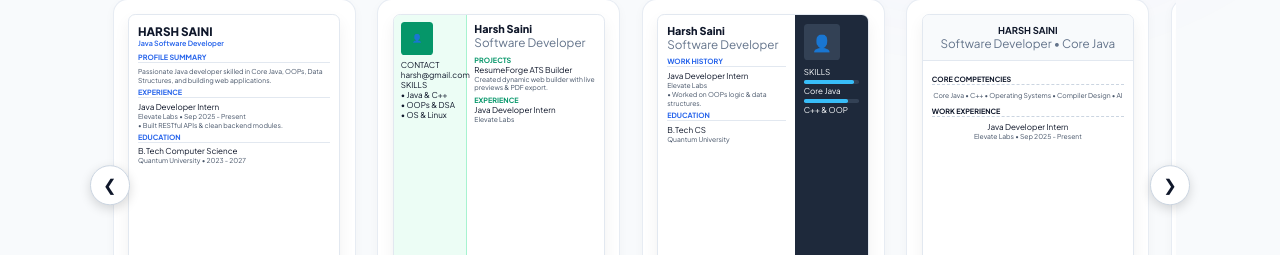
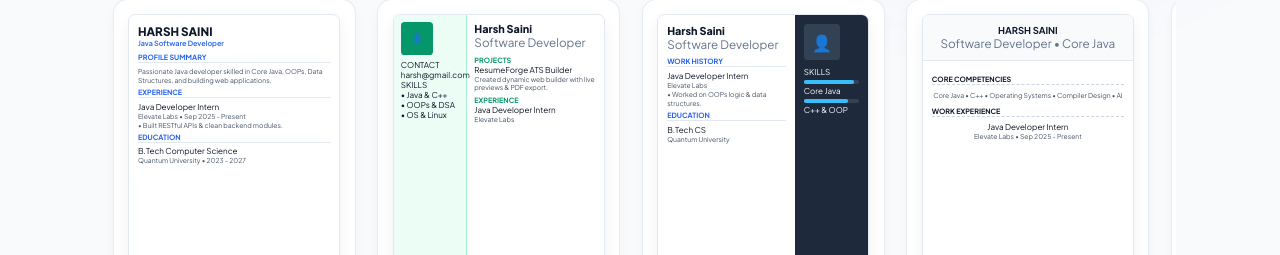
Before and after one commit to Harshsaini11/ResumeFroge-ATS-Builder-full-website, a plain HTML site: page client/home.html in a window 1280 px wide. Shown: the part 867-1122 px from the top of the page. Drawn offline with Linux system fonts and the light colour scheme.

Commit message:
Update home.html

```diff
--- a/client/home.html
+++ b/client/home.html
@@ -126,7 +126,6 @@
 
         <!-- SLIDER WRAPPER WITH ARROWS -->
         <div class="slider-wrapper">
-            <button class="slider-btn prev-btn" onclick="scrollTemplates(-320)">&#10094;</button>
 
             <!-- Cards Container (All 10 Real Content Templates) -->
             <div class="templates-grid" id="templates-grid-container">
@@ -384,8 +383,6 @@
                 </div>
 
             </div>
-
-            <button class="slider-btn next-btn" onclick="scrollTemplates(320)">&#10095;</button>
         </div>
     </section>
 
@@ -522,14 +519,6 @@
                     }
                 });
             });
-            // Arrow Control Functionality
-        function scrollTemplates(scrollOffset) {
-            const container = document.getElementById('templates-grid-container');
-            container.scrollBy({
-                left: scrollOffset,
-                behavior: 'smooth'
-            });
-        }
 
         });
     </script>
```
